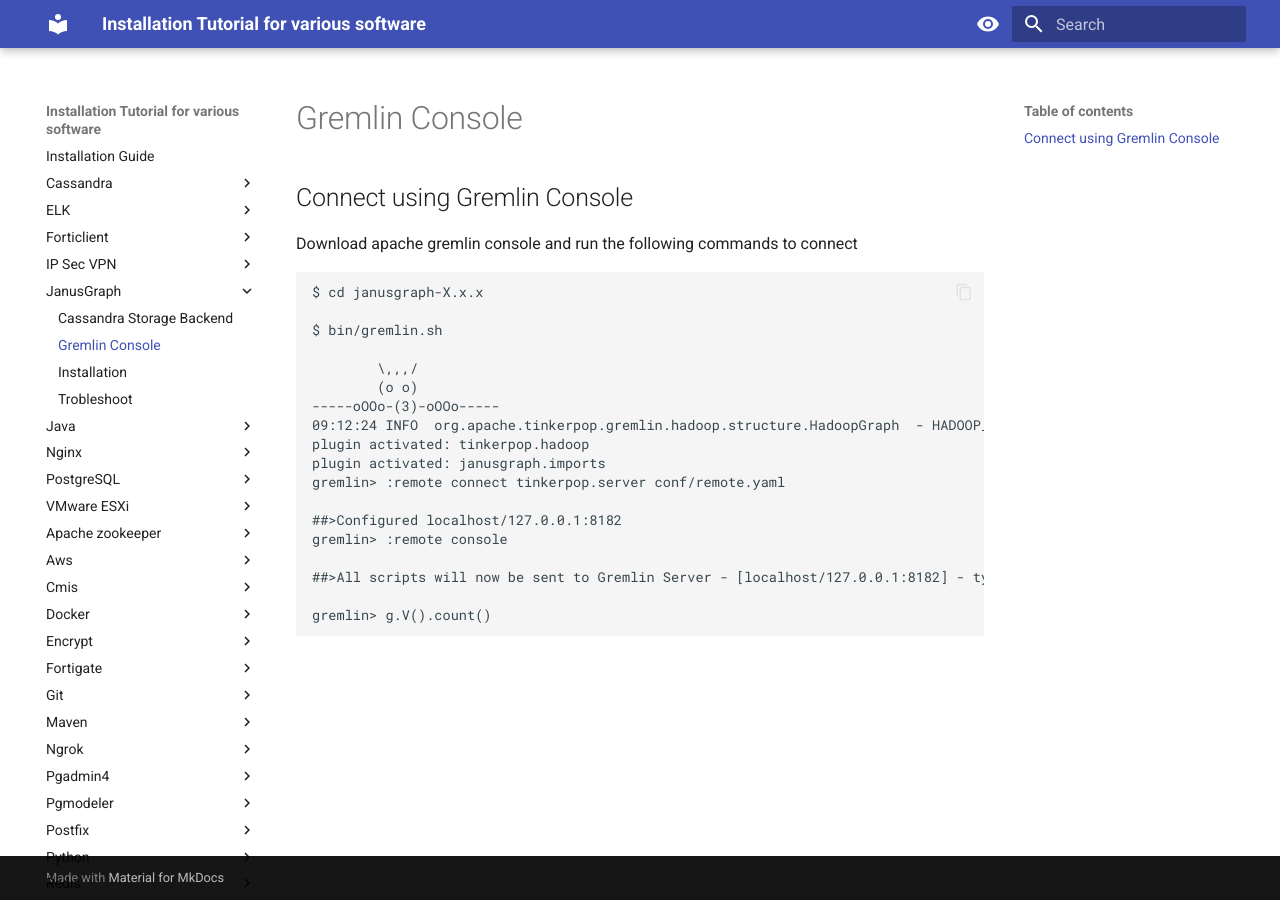
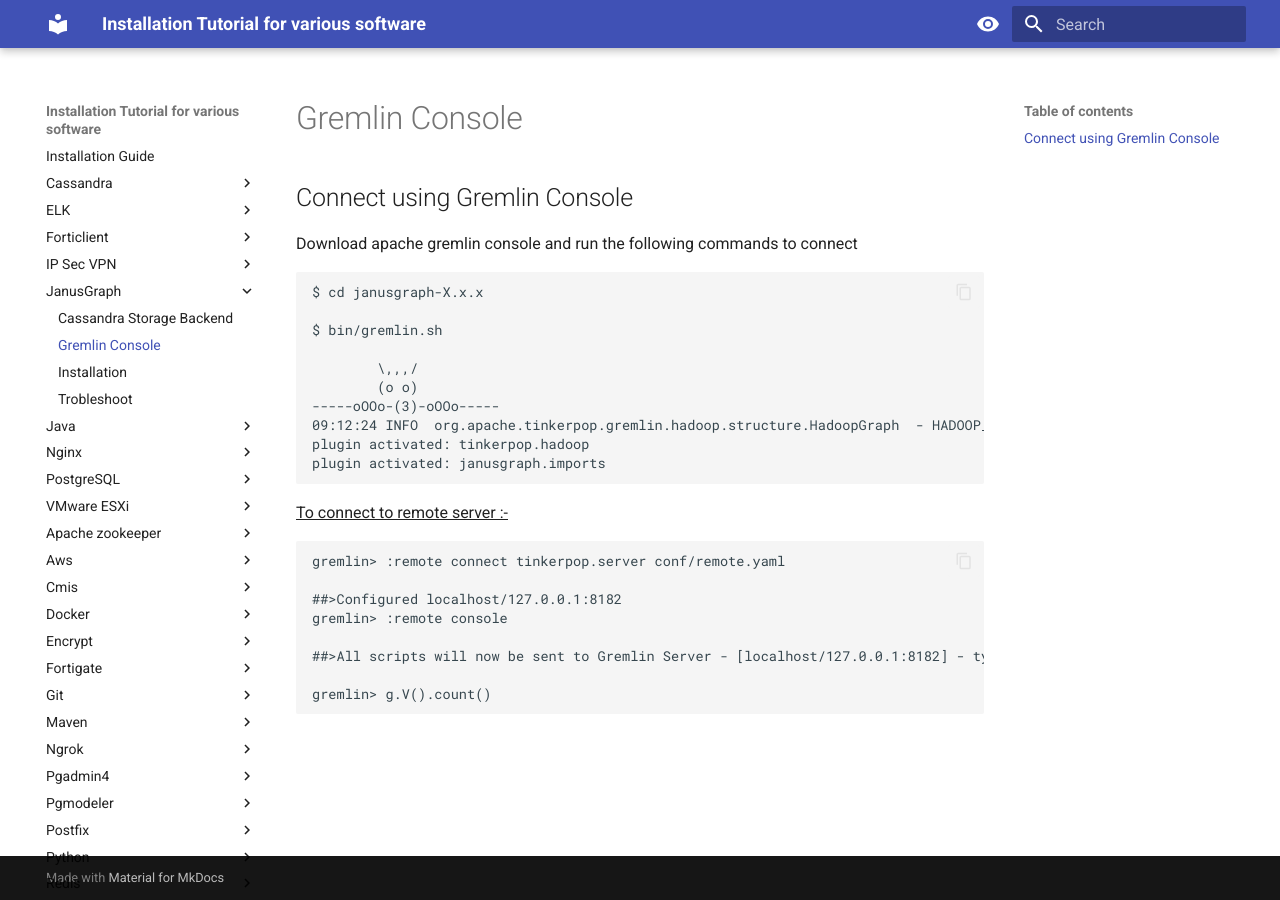
Before and after one commit to m-thirumal/installation_guide, an MkDocs documentation site: the page built from docs/JanusGraph/Gremlin Console.md, in a window 1280 px wide. Built offline with MkDocs 1.6.1 and Material for MkDocs 9.7.7, drawn with Linux system fonts in a browser that asks for light colours.

Commit message:
Gremlin console

````diff
--- a/docs/JanusGraph/Gremlin Console.md
+++ b/docs/JanusGraph/Gremlin Console.md
@@ -13,6 +13,11 @@ $ bin/gremlin.sh
 09:12:24 INFO  org.apache.tinkerpop.gremlin.hadoop.structure.HadoopGraph  - HADOOP_GREMLIN_LIBS is set to: /usr/local/janusgraph/lib
 plugin activated: tinkerpop.hadoop
 plugin activated: janusgraph.imports
+```
+
+<u>To connect to remote server :-</u>
+
+```
 gremlin> :remote connect tinkerpop.server conf/remote.yaml
 
 ##>Configured localhost/127.0.0.1:8182
````
